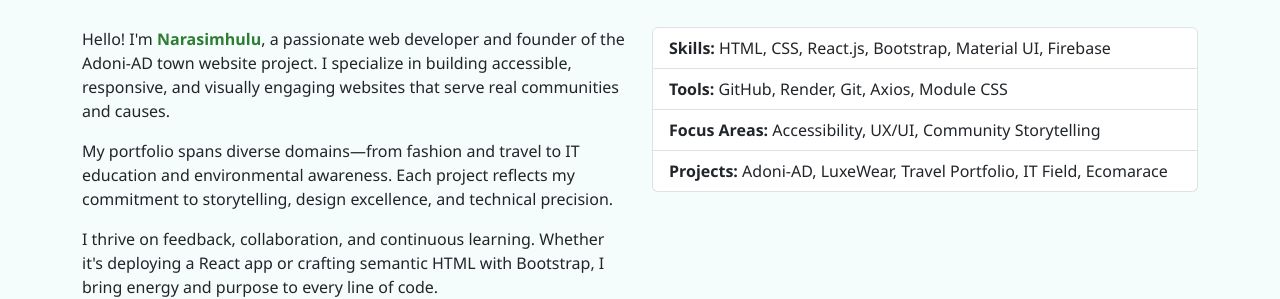
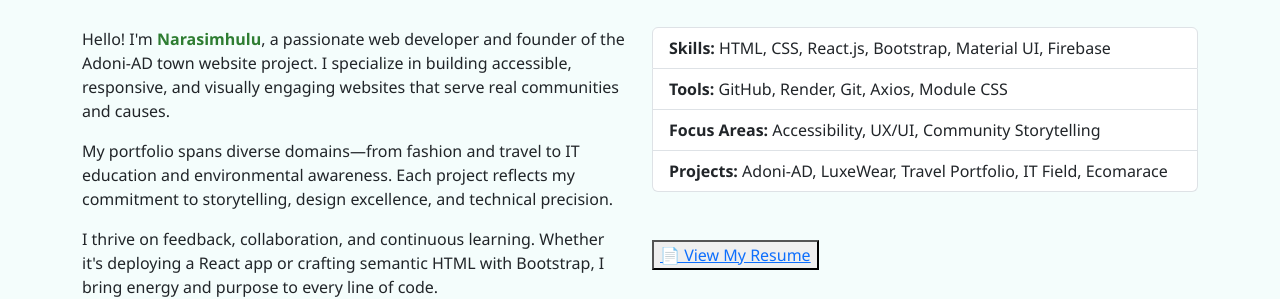
Before and after one commit to Narasimhulu143/NarasimhuluPortfolio, a plain HTML site: page Index.html in a window 1280 px wide. Shown: the part 506-805 px from the top of the page. Drawn offline with nearby package versions, Linux system fonts and the light colour scheme.

Commit message:
Added resume PDF

```diff
--- a/Index.html
+++ b/Index.html
@@ -66,6 +66,9 @@
                         <li class="list-group-item"><strong>Projects:</strong> Adoni-AD, LuxeWear, Travel Portfolio, IT
                             Field, Ecomarace</li>
                     </ul>
+                    <button class="my-5 ">
+                        <a href="Untitled document (1).pdf" target="_blank">📄 View My Resume</a>
+                    </button>
                 </div>
             </div>
         </div>
```
Also changed, not shown: 1 other file.
